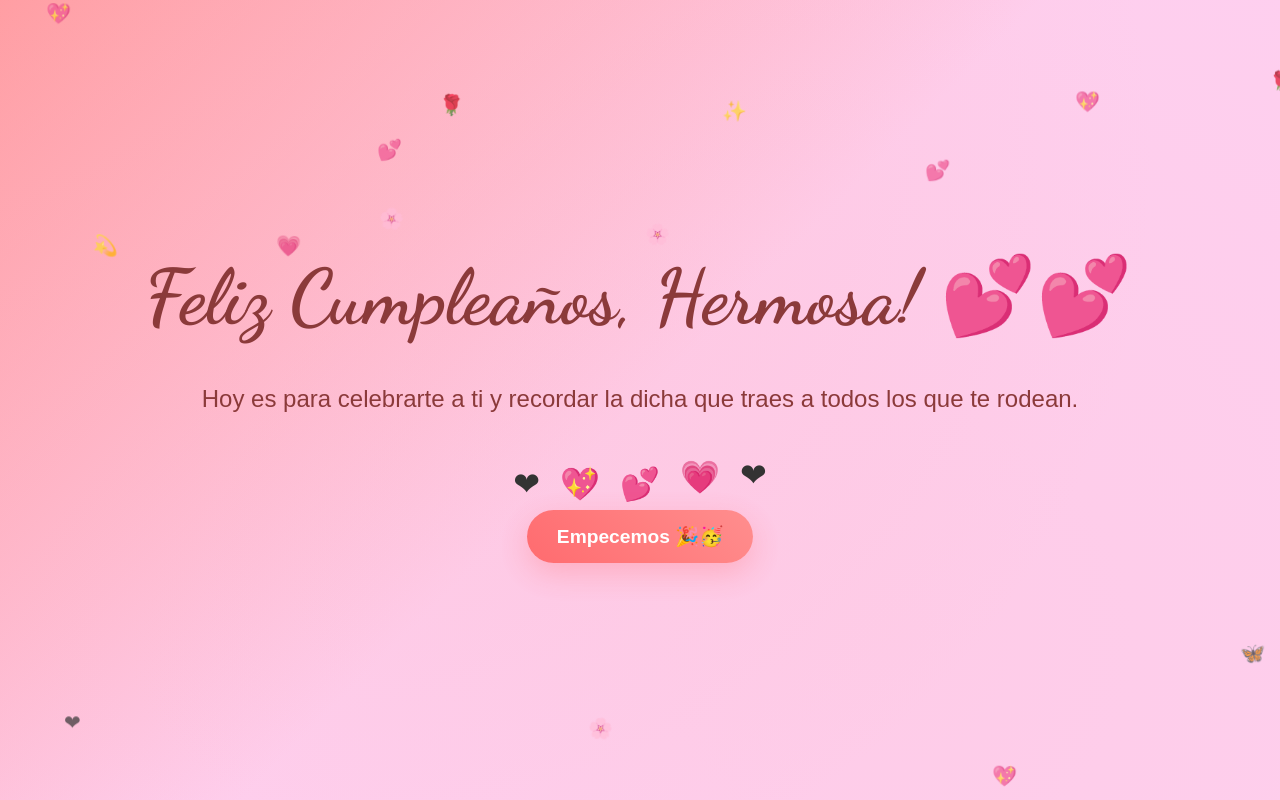
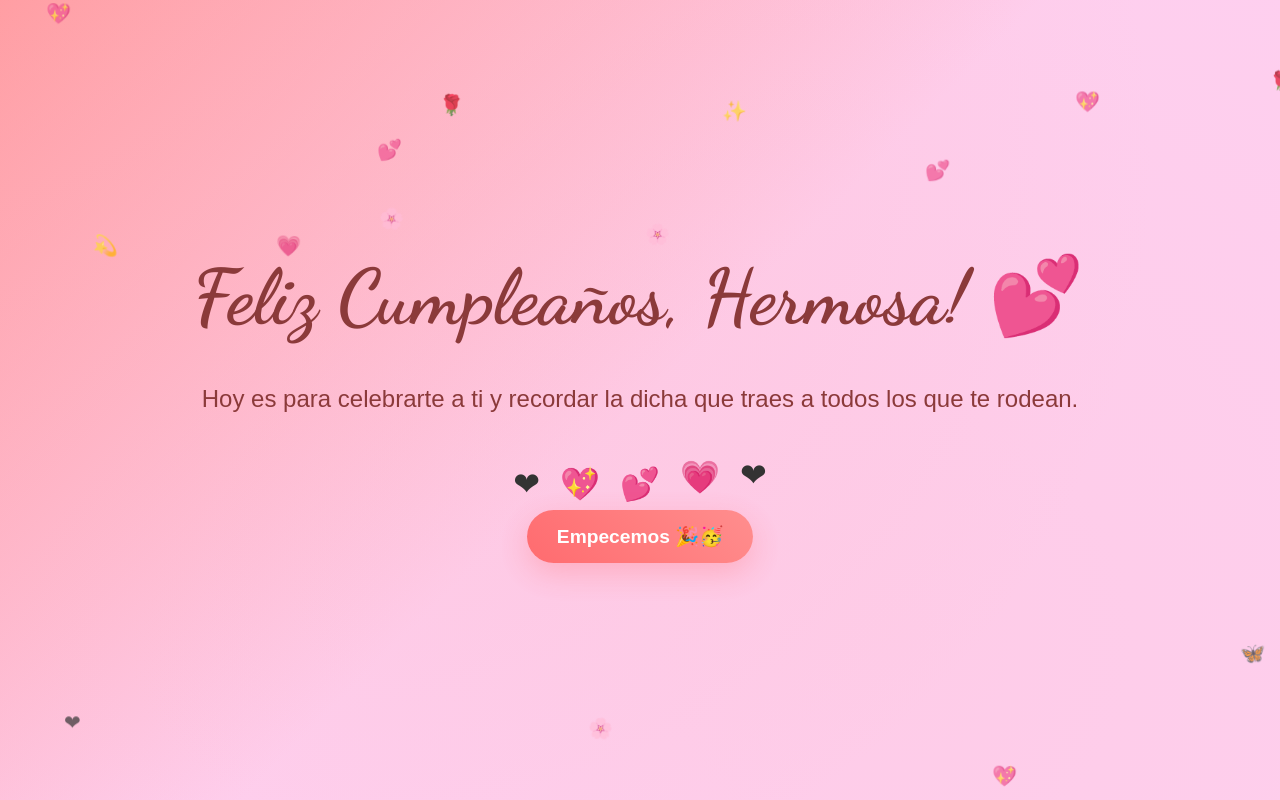
Before and after one commit to sacoca98/Birthday, a plain HTML site: page index.html in a window 1280 px wide. Shown: the top 800 px of the page. Drawn offline with Linux system fonts and the light colour scheme.

Commit message:
Update index.html

```diff
--- a/index.html
+++ b/index.html
@@ -20,7 +20,7 @@
     <!-- Hero Section -->
     <section class="hero" id="hero">
         <div class="hero-content">
-            <h1 class="typewriter" id="typewriter"> Feliz Cumpleaños, Hermosa! 💕💕</h1>
+            <h1 class="typewriter" id="typewriter"> Feliz Cumpleaños, Hermosa! 💕</h1>
             <p class="subtitle fade-in"> Hoy es para celebrarte a ti y recordar la dicha que traes a todos los que te rodean.</p>
             <div class="floating-hearts">
                 <div class="heart">❤</div>
@@ -175,4 +175,5 @@
     <script src="script.js"></script>
 </body>
 
+
 </html>
```
